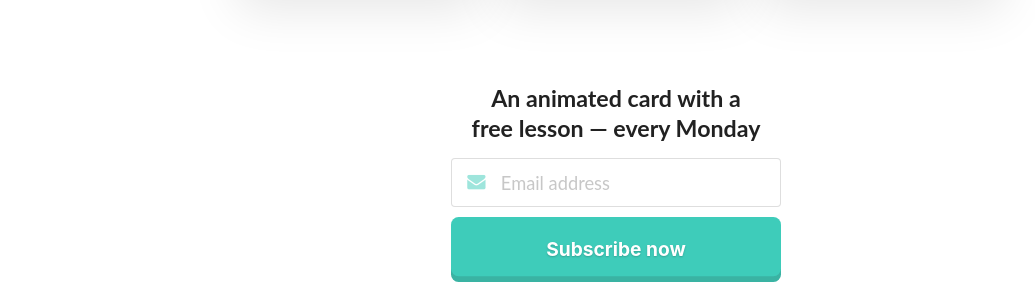
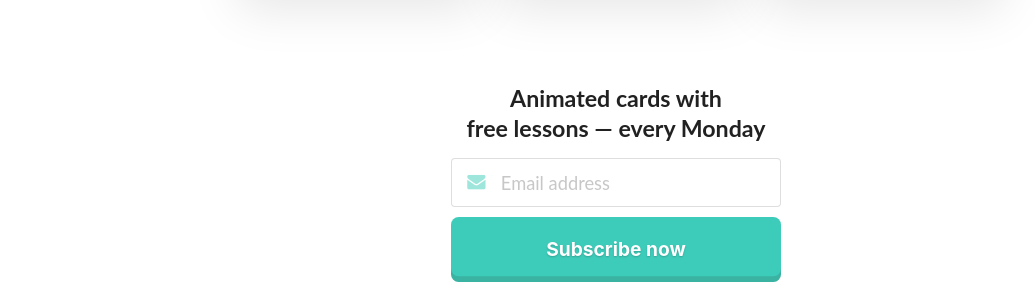
Before and after one commit to cedricss/reactive.how, a Jekyll site: the page built from index.html, in a window 1280 px wide and 900 px high, scrolled down 888 px. Shown: the part 176-460 px from the top of the window, without its empty margins (24-1059 px from the left). Built offline with Jekyll 4.4.1, drawn with Linux system fonts in a browser that asks for light colours.

Commit message:
Update newsletter title

```diff
--- a/_layouts/default.html
+++ b/_layouts/default.html
@@ -25,7 +25,7 @@
             <div class="stripe">
                 <div class="headlines">
                     <div class="cta">
-                        <h1 id="subscribe" class="ui header center aligned">An animated card with a free&nbsp;lesson — every Monday</h1>
+                        <h1 id="subscribe" class="ui header center aligned">Animated cards with free&nbsp;lessons — every Monday</h1>
                         {% include email_form.html %}
                         <ul class="triangle smaller sub info">
                             <li>Downloadable animate cards (.GIF)</li>
```
